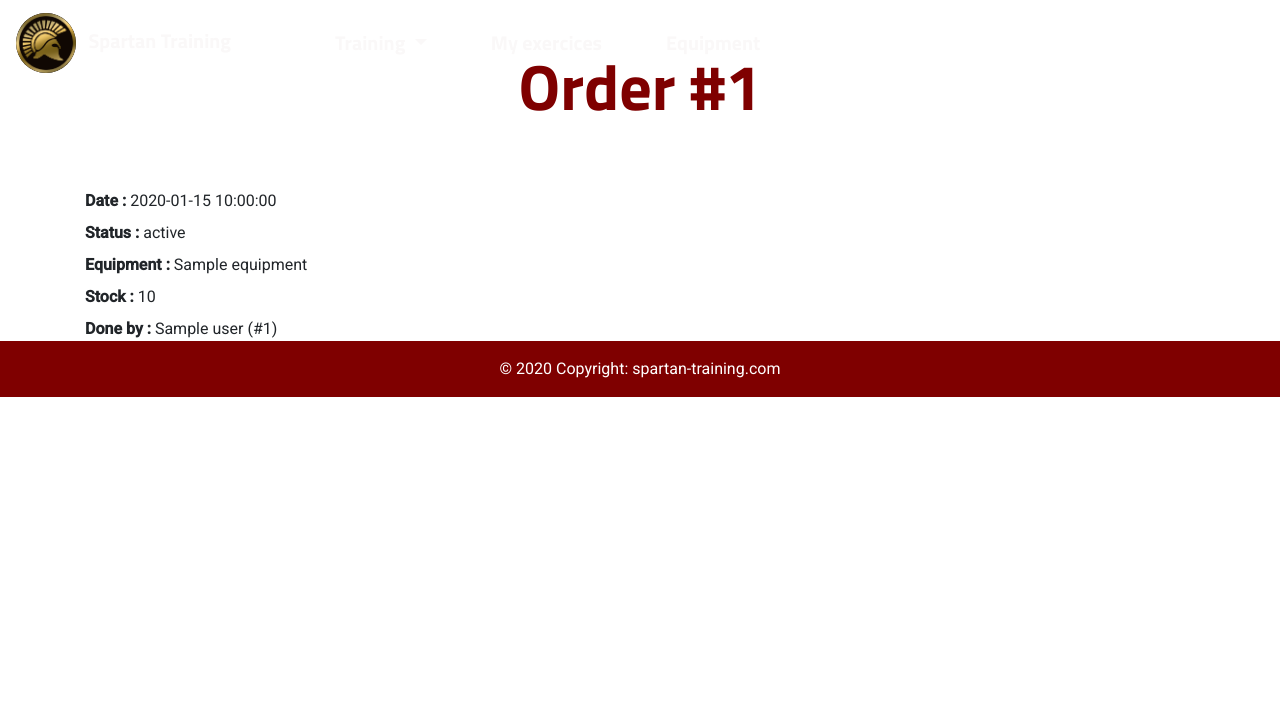
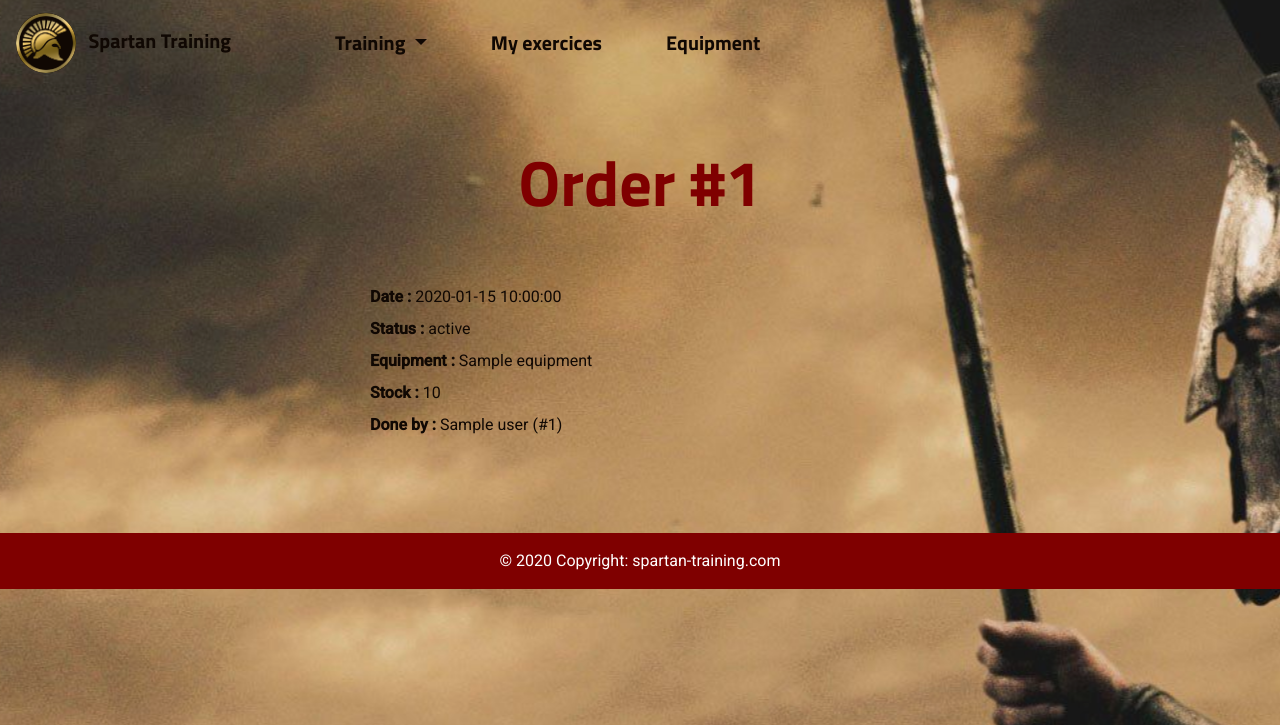
Before and after one commit to BarbaraGonthier/Hackathon-2020, a PHP site: template src/View/Admin/orderDetail.html.twig in a window 1280 px wide. Shown: the top 725 px of the page. Run offline with PHP 8.4, Linux system fonts and the light colour scheme; the template is opened without the code that fills it: most values are stand-ins (such as "Sample title", 1, 10 or a date in 2020); some libraries are stand-ins or nearby versions.

Commit message:
fixed admin display

```diff
--- a/src/Model/OrderManager.php
+++ b/src/Model/OrderManager.php
@@ -4,7 +4,7 @@ namespace App\Model;
 
 class OrderManager extends AbstractManager
 {
-    public const TABLE = '`order`';
+    public const TABLE = 'order';
     public const IN_PROGRESS = 'In progress';
     public const VALIDATED = 'Validated';
     public const REFUSED = 'Refused';
@@ -18,8 +18,8 @@ class OrderManager extends AbstractManager
     }
     public function saveOrder(array $order, $equipment)
     {
-        $query = "INSERT INTO " . self::TABLE .
-            " (`user_name`, `user_serial_number`, `message`, `equipment_id`, `date`, `status`)
+        $query = "INSERT INTO `" . self::TABLE .
+            "` (`user_name`, `user_serial_number`, `message`, `equipment_id`, `date`, `status`)
             VALUES
             (:user_name, :user_serial_number, :message,
             :equipment_id, :date, '" . self::IN_PROGRESS . "')";
--- a/src/View/Admin/orderDetail.html.twig
+++ b/src/View/Admin/orderDetail.html.twig
@@ -1,12 +1,15 @@
 {% extends 'layout.html.twig' %}
+{% block stylesheet %}
+    <link rel="stylesheet" href="/assets/css/admin.css">
+{% endblock %}
 
 {% block title %} {{ parent() }} - Admin{% endblock %}
 
 {% block content %}
-    <main class="container">
+    <main class="container mt-5 pt-5 mb-5 pb-5">
         <h1 class="my-5 text-center">Order #{{ order.id }}</h1>
         <div class="row">
-            <div class="col-7">
+            <div class="col-md-6 offset-3">
                 <div class="mt-3"><strong>Date :</strong> {{ order.order_date }}</div>
                 <div class="mt-2"><strong>Status :</strong> {{ order.status }}</div>
                 <div class="mt-2"><strong>Equipment :</strong> {{ order.equipment }}</div>
@@ -16,17 +19,17 @@
         </div>
         {% if order.status == constant('App\\Model\\OrderManager::IN_PROGRESS') %}
             <div class="row mt-4">
+                <div class="col-md-6 offset-3">
                 <form action="" method="post">
                     <input type="hidden" name="id" value="{{ order.id }}">
-                    <div class="col">
-                        <button class="btn btn-info" name="action" value="{{ constant('App\\Model\\OrderManager::VALIDATED') }}">
+                        <button class="btn btn-accept mr-2" name="action" value="{{ constant('App\\Model\\OrderManager::VALIDATED') }}">
                             Accept
                         </button>
-                        <button class="btn btn-danger" name="action" value="{{ constant('App\\Model\\OrderManager::REFUSED') }}">
+                        <button class="btn btn-refuse" name="action" value="{{ constant('App\\Model\\OrderManager::REFUSED') }}">
                             Refuse
                         </button>
-                    </div>
                 </form>
+                </div>
             </div>
         {% endif %}
     </main>
--- a/src/View/Admin/orderList.html.twig
+++ b/src/View/Admin/orderList.html.twig
@@ -1,9 +1,12 @@
 {% extends 'layout.html.twig' %}
+{% block stylesheet %}
+    <link rel="stylesheet" href="/assets/css/admin.css">
+{% endblock %}
 
 {% block title %} {{ parent() }} - Admin{% endblock %}
 
 {% block content %}
-    <main class="container">
+    <main class="container mt-5 pt-5 mb-5 pb-5">
         <h1 class="my-5 text-center">Orders</h1>
         <h2 class="my-4">In progress</h2>
         {% if ordersInProgress is empty %}
```
Also changed, not shown: public/assets/css/admin.css (added).
